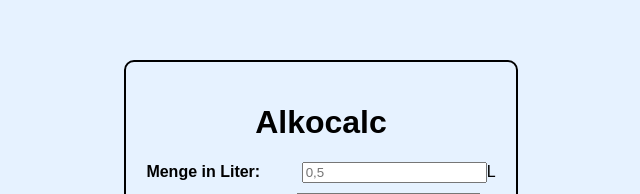
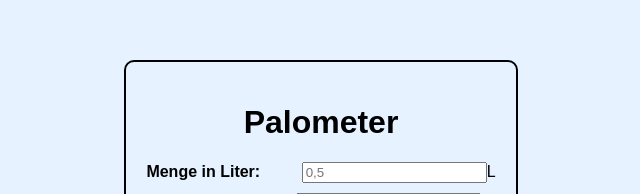
Before and after one commit to thalamus404/alkocalc, a React (Create React App) app: page / in a window 1280 px wide. Shown: the part 203-397 px from the top of the page, without its empty margins (319-959 px from the left). Built offline with nearby package versions, Linux system fonts and the light colour scheme.

Commit message:
Update Calculator.js

```diff
--- a/src/components/Calculator.js
+++ b/src/components/Calculator.js
@@ -26,7 +26,7 @@ const Calculator = () => {
 
   return (
     <div className="calculator-container">
-      <h1>Alkocalc</h1>
+      <h1>Palometer</h1>
       <div className="input-group">
         <label>Menge in Liter:</label>
         <input
```
